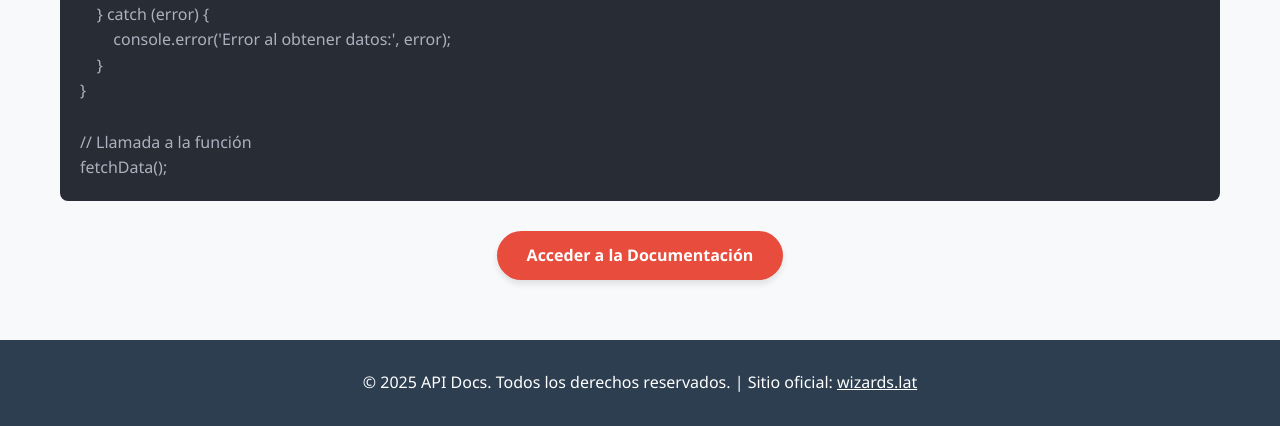
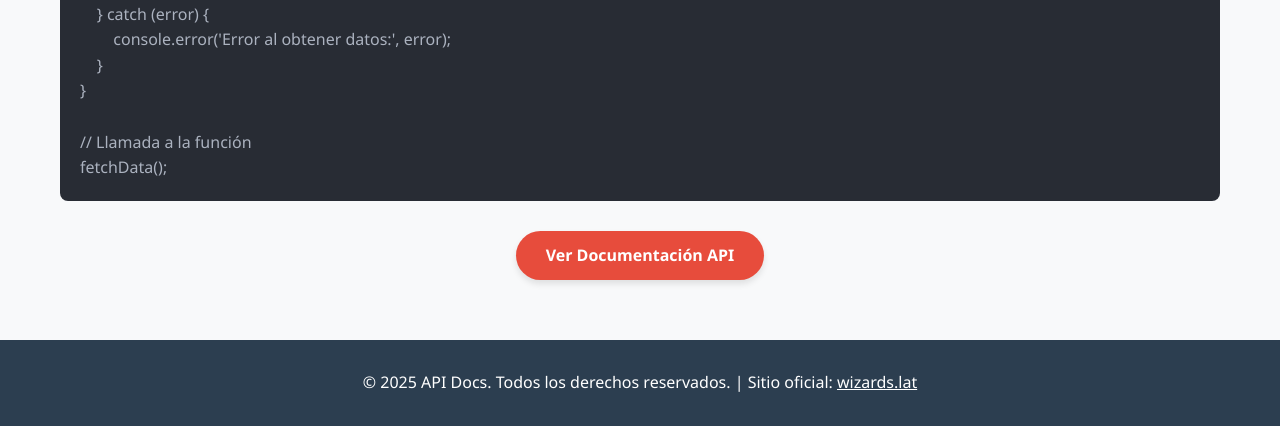
Before and after one commit to jhparra777/thinkAPI, a FastAPI app: page / in a window 1280 px wide. Shown: the part 1186-1612 px from the top of the page. Run offline with FastAPI, Linux system fonts and the light colour scheme.

Commit message:
mejorando pagina html

```diff
--- a/templates/inicio.html
+++ b/templates/inicio.html
@@ -284,7 +284,7 @@ fetchData();</code></pre>
       </div>
 
       <p style="text-align: center; margin-top: 30px;">
-        <a id="docs-link-2" class="btn btn-docs">Acceder a la Documentación</a>
+         <a id="docs-link" class="btn btn-docs">Ver Documentación API</a>
       </p>
     </div>
   </section>
```
